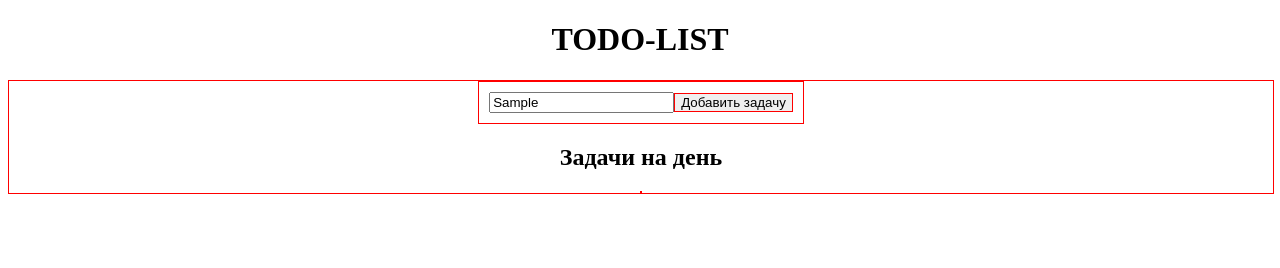
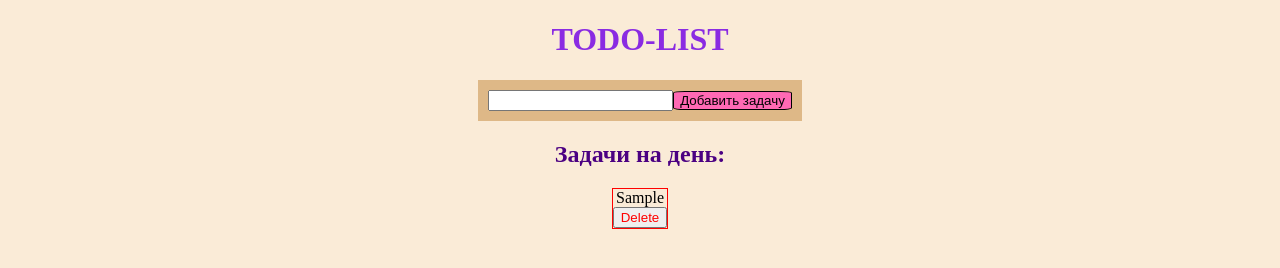
Before and after one commit to KoldaevAlexey/todo, a plain HTML site: page index.html in a window 1280 px wide. Both pictures are taken after typing "Sample" into the empty fields and a click on the button "Добавить задачу". Drawn offline with Linux system fonts and the light colour scheme.

Commit message:
second commit

```diff
--- a/index.html
+++ b/index.html
@@ -12,14 +12,15 @@
     <div class="frame-wrapper">
       <div class="add-todo-wrapper">
         <div class="input-wrapper">
-          <input type="text" id="todos-description" />
+          <input type="text" class="todos-description" />
         </div>
         <div class="add-button-wrapper">
-          <button class="add-btn">Добавить задачу</button>
+          <button class="add-btn" onclick="newElement()">Добавить задачу</button>
         </div>
       </div>
-      <h2>Задачи на день</h2>
-      <div class="todos-wrapper"></div>
+      <h2>Задачи на день:</h2>
+    <div class="todos-wrapper"></div>
+    </div>
     </div>
     <script src="main.js"></script>
   </body>
--- a/main.js
+++ b/main.js
@@ -0,0 +1,27 @@
+const addTaskBtn = document.querySelector(".add-btn");
+const todosWrapper = document.querySelector(".todos-wrapper");
+const taskDescriptionInput = document.querySelector(".todos-description");
+var deleteTodos = document.querySelector(".btn-delete");
+
+var idTodos = 0;
+
+const addTask = (id) => {
+  return `
+    <div class="todo-item" id="${id}">
+        <div class="description">${taskDescriptionInput.value}</div>
+        <div class="buttons">
+            <button class="btn-delete" onclick="deleteElement()">Delete</button>
+        </div>
+    </div>
+    `;
+};
+
+const newElement = () => {
+  todosWrapper.innerHTML += addTask(idTodos);
+  taskDescriptionInput.value = "";
+  idTodos++;
+};
+
+const deleteElement = () => {
+  alert("123");
+};
--- a/style.css
+++ b/style.css
@@ -1,5 +1,14 @@
+body {
+  background-color: antiquewhite;
+}
+
 h1 {
   text-align: center;
+  color: blueviolet;
+}
+
+h2 {
+  color: indigo;
 }
 
 .frame-wrapper {
@@ -10,22 +19,29 @@ h1 {
   justify-content: center;
   align-items: center;
   width: 100%;
-  border: 1px solid red;
 }
 
 .add-todo-wrapper {
   display: flex;
   align-items: center;
   padding: 10px;
-  border: 1px solid red;
+  background-color: burlywood;
 }
 
 .add-button-wrapper button {
   justify-content: flex-end;
   cursor: pointer;
-  border: 1px solid red;
+  background-color: hotpink;
+  border-radius: 10%;
+  border: 1px solid black;
 }
 
 .todos-wrapper {
   border: 1px solid red;
+  display: flex;
+  flex-flow: column;
 }
+
+.btn-delete {
+  color: red;
+}
```
